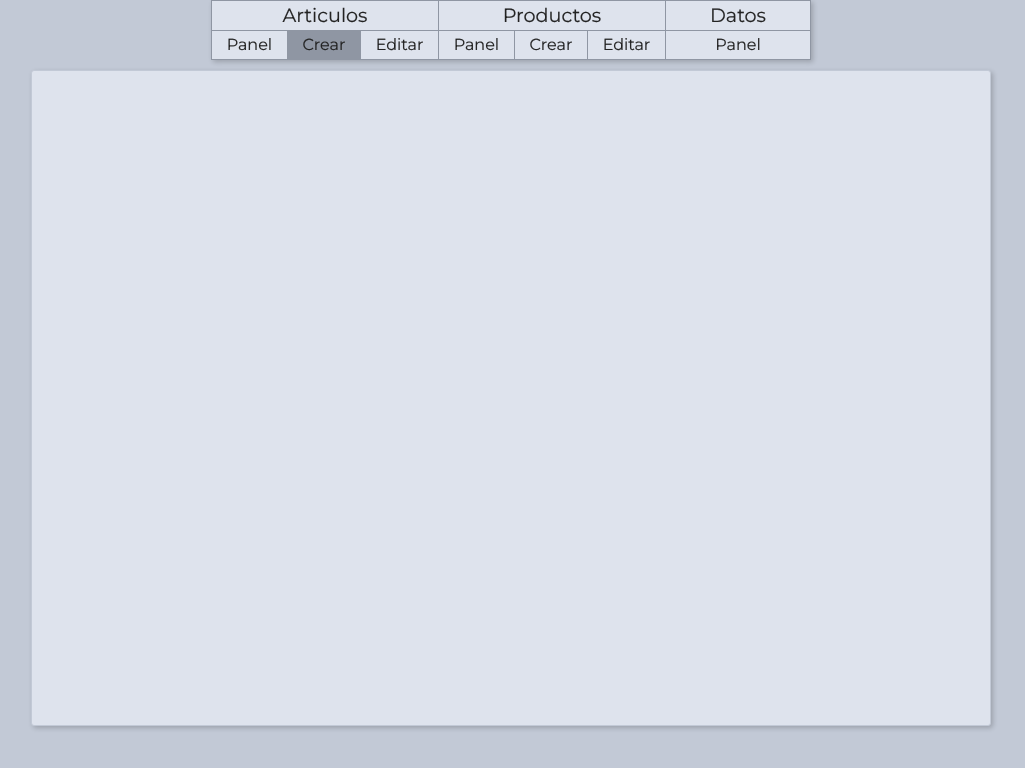
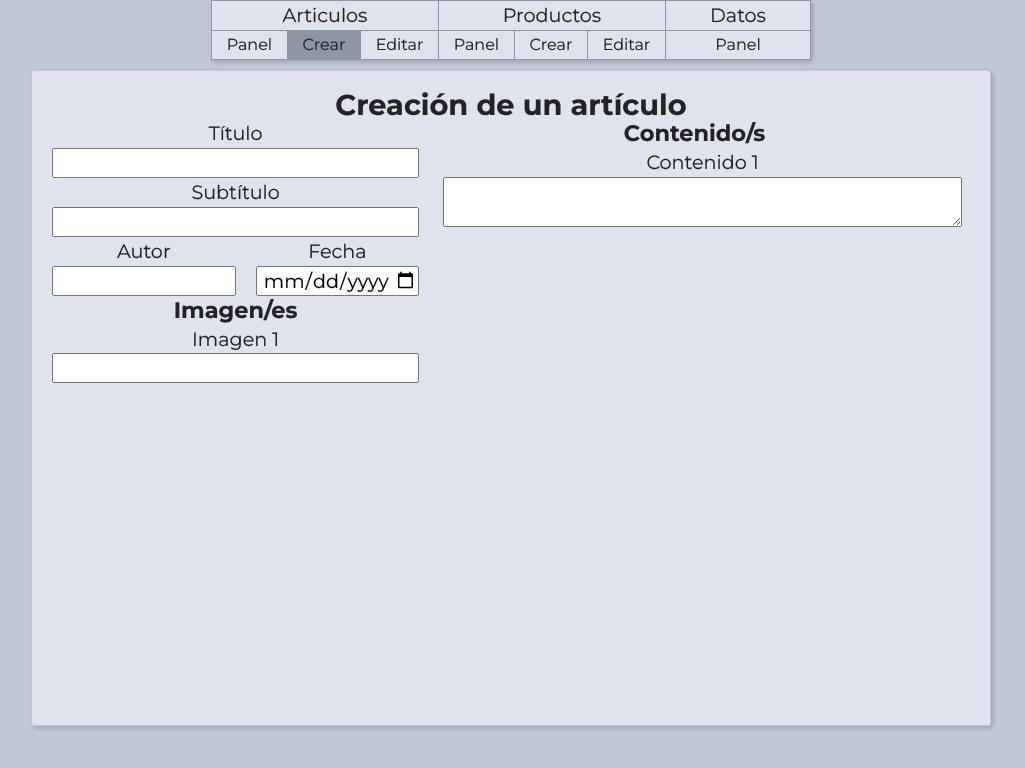
Before and after one commit to ferrna/SC-01, a React (Create React App) app in the folder sc-client/: page /admin/articulos/crear in a window 1280 px wide. Shown: the top 768 px of the page, without its empty margins (129-1154 px from the left). Built offline with nearby package versions, Linux system fonts and the light colour scheme.

Commit message:
Formulario admin creacion articulo

```diff
--- /dev/null
+++ b/sc-client/src/components/Admin/Articulos/ArticulosCrear.tsx
@@ -0,0 +1,48 @@
+import React, { FC } from 'react'
+import './articulosCrear.css'
+
+interface ArticulosCrearProps {}
+
+const ArticulosCrear: FC<ArticulosCrearProps> = ({}) => {
+  return (
+    <div id="articulosCrear">
+      <div className="articulosCrear-container">
+        <h2>Creación de un artículo</h2>
+        <section className="articulo_componentes">
+          <div>
+            <label htmlFor="titulo">Título</label>
+            <input type="text" name="titulo" id="titulo" />
+          </div>
+          <div>
+            <label htmlFor="subtitulo">Subtítulo</label>
+            <input type="text" name="subtitulo" id="subtitulo" />
+          </div>
+          <div className="fecha-y-author">
+            <span>
+              <label htmlFor="autor">Autor</label>
+              <input type="text" name="autor" id="autor" />
+            </span>
+            <span>
+              <label htmlFor="fecha">Fecha</label>
+              <input type="date" name="fecha" id="fecha" />
+            </span>
+          </div>
+          <div>
+            <h3>Imagen/es</h3>
+            <label htmlFor="imagen">Imagen 1</label>
+            <input type="text" name="imagen" id="imagen" />
+          </div>
+        </section>
+        <section className="articulo_contenidos">
+          <h3>Contenido/s</h3>
+          <div className="contenido-1">
+            <label htmlFor="contenido">Contenido 1</label>
+            <textarea name="contenido" id="contenido" />
+          </div>
+        </section>
+      </div>
+    </div>
+  )
+}
+
+export default ArticulosCrear
--- /dev/null
+++ b/sc-client/src/components/Admin/Articulos/articulosCrear.css
@@ -0,0 +1,48 @@
+#articulosCrear {
+    width: 100%;
+}
+#articulosCrear * {
+    margin:0;
+    text-align:center
+}
+.articulosCrear-container {
+    width: 100%;
+    display: grid;
+    grid-template-columns: repeat(5, 20%);
+}
+.articulosCrear-container h2 {
+    grid-column: span 5;
+    text-align: center;
+}
+
+.articulo_componentes {
+    grid-column: span 2;
+}
+.articulo_contenidos {
+    grid-column: 3 / span 3;
+}
+
+.articulo_componentes div {
+    display: flex;
+    flex-direction: column;
+}
+.articulo_componentes .fecha-y-author {
+    flex-direction: row;
+}
+.fecha-y-author span:last-child {
+    padding-left: 20px;
+}
+.articulo_componentes .fecha-y-author span {
+    display: flex;
+    flex-direction: column;
+    max-width: 50%;
+}
+
+.articulo_contenidos .contenido-1 {
+    display: flex;
+    flex-direction: column;
+    align-content: flex-start;
+    width: 100%;
+    padding: 0 0.5rem 0 1.5rem
+
+}
--- a/sc-client/src/pages/Admin/Admin.tsx
+++ b/sc-client/src/pages/Admin/Admin.tsx
@@ -2,6 +2,7 @@ import { FC } from 'react'
 import { Route, Routes, NavLink } from 'react-router-dom';
 import ArticulosAdmin from '../../components/Admin/Articulos/ArticulosAdmin';
 import './admin.styles.css'
+import ArticulosCrear from '../../components/Admin/Articulos/ArticulosCrear';
 
 interface AdminProps {
 
@@ -44,6 +45,7 @@ const Admin: FC<AdminProps> = ({  }) => {
         <Routes>
           <Route path="/" element={<div>Desktop</div>} />
           <Route path="articulos" element={<ArticulosAdmin />} />
+          <Route path="articulos/crear" element={<ArticulosCrear />} />
           <Route path="productos" element={<div>productos</div>} />
         </Routes>
       </div>
```
